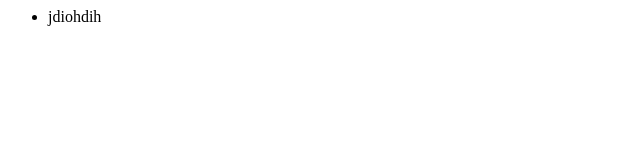
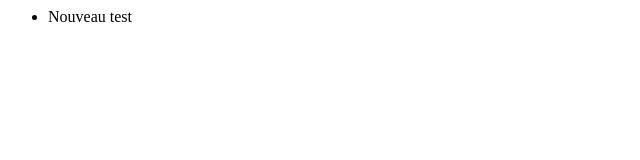
Before and after one commit to Shine-neko/gittest, a plain HTML site: page index.html in a window 1280 px wide. Shown: the full height of the page, 0-640 px from the left. Drawn offline with Linux system fonts and the light colour scheme.

Commit message:
modification

```diff
--- a/index.html
+++ b/index.html
@@ -1,7 +1,7 @@
 <body>
 	<div>
 		<ul>
-			<li>jdiohdih</li>
+			<li>Nouveau test</li>
 		</ul>
 	</div>
 </body>
```
